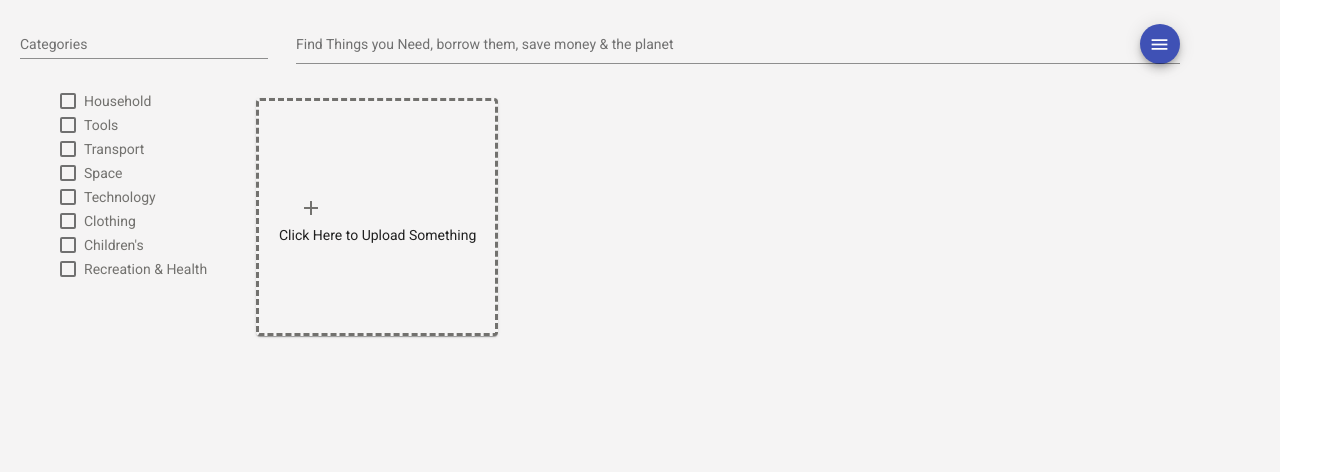
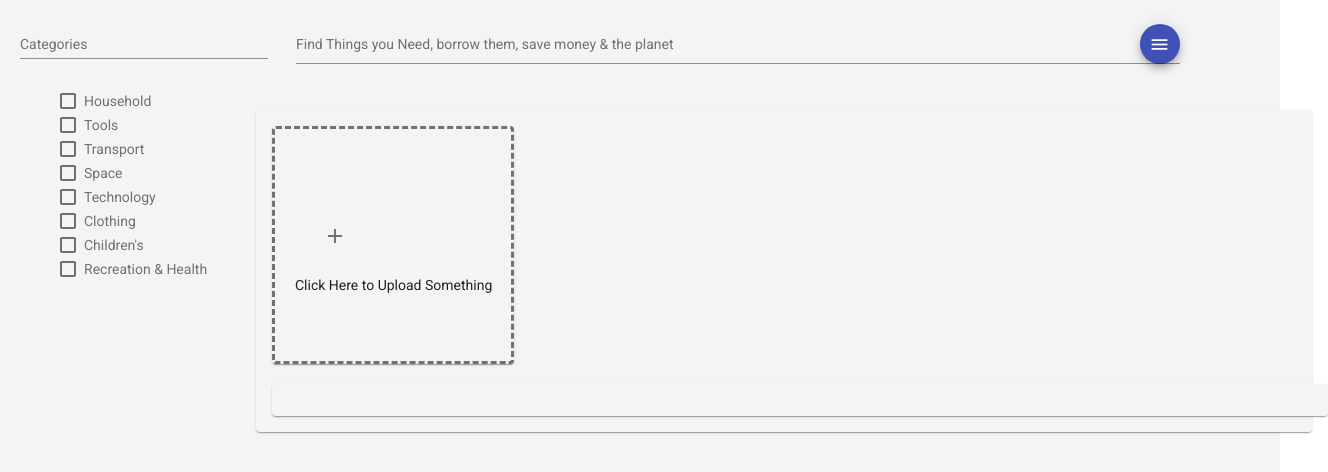
Before and after one commit to athirasarman/Whyable, an Angular app in the folder Solution/: page /layout in a window 1280 px wide. Shown: the top 472 px of the page, 1328 px wide, since content can reach past the window. Built offline with nearby package versions, Linux system fonts and the light colour scheme.

Commit message:
itemlist functionality

```diff
--- a/Solution/src/app/dashboard/additem/additem.component.html
+++ b/Solution/src/app/dashboard/additem/additem.component.html
@@ -3,9 +3,13 @@
       <div class="row">
         <div class="col">
           <mat-card class="add-item">
-           <mat-card-content>
-             <button mat-button> <mat-icon>add</mat-icon></button>
-             <p>Click Here to Upload Something</p>
+           <mat-card-content  class="content">
+             <button mat-button >
+              <mat-icon>add</mat-icon>
+              </button>
+              <br/>
+             <p>
+             Click Here to Upload Something</p>
            </mat-card-content>
           </mat-card>
         </div>
--- a/Solution/src/app/dashboard/additem/additem.component.scss
+++ b/Solution/src/app/dashboard/additem/additem.component.scss
@@ -37,4 +37,15 @@
 
 .mat-button{
   color:$font-color;
+  height:80px;
+  width:80px;
+  //justify-content: center;
+ // align-content: center;
+
 }
+
+.content{
+  justify-content: center;
+  align-content: center;
+
+}
--- a/Solution/src/app/dashboard/dashboard.module.ts
+++ b/Solution/src/app/dashboard/dashboard.module.ts
@@ -22,6 +22,7 @@ import { MatAutocompleteModule } from '@angular/material/autocomplete';
 import { ReactiveFormsModule } from '@angular/forms';
 import { SearchComponent } from './search/search.component';
 import { AdditemComponent } from './additem/additem.component';
+import { ItemslistComponent } from './itemslist/itemslist.component';
 
 
 
@@ -30,7 +31,8 @@ import { AdditemComponent } from './additem/additem.component';
   LayoutComponent,
   CategoriesComponent,
   SearchComponent,
-  AdditemComponent
+  AdditemComponent,
+  ItemslistComponent
   ],
   imports: [
     CommonModule,
--- /dev/null
+++ b/Solution/src/app/dashboard/itemslist/itemslist.component.html
@@ -0,0 +1,14 @@
+<form [formGroup]="addressForm">
+  <mat-card class="card">
+    <mat-card-content>
+      <app-additem></app-additem>
+      <mat-card class="card">
+        <mat-card-content >
+
+
+        </mat-card-content>
+      </mat-card>
+    </mat-card-content>
+  </mat-card>
+
+</form>
--- /dev/null
+++ b/Solution/src/app/dashboard/itemslist/itemslist.component.scss
@@ -0,0 +1,33 @@
+@import "src/styles/variables";
+
+.full-width {
+  width: 100%;
+}
+
+.card {
+  margin: 20px auto;
+  background-color: $dashboard-background-color;
+  width: 100%;
+  @media (max-width: $normal) {
+  flex-wrap: wrap;
+  }
+}
+
+.mat-radio-button {
+  display: block;
+  margin: 5px 0;
+}
+
+.row {
+  display: flex;
+  flex-direction: row;
+}
+
+.col {
+  flex: 1;
+  margin-right: 20px;
+}
+
+.col:last-child {
+  margin-right: 0;
+}
--- /dev/null
+++ b/Solution/src/app/dashboard/itemslist/itemslist.component.ts
@@ -0,0 +1,15 @@
+import { Component } from '@angular/core';
+import { FormBuilder, Validators } from '@angular/forms';
+
+@Component({
+  selector: 'app-itemslist',
+  templateUrl: './itemslist.component.html',
+  styleUrls: ['./itemslist.component.scss']
+})
+export class ItemslistComponent {
+  addressForm = this.fb.group({
+  });
+
+  constructor(private fb: FormBuilder) {}
+
+}
--- a/Solution/src/app/dashboard/layout/layout.component.html
+++ b/Solution/src/app/dashboard/layout/layout.component.html
@@ -5,6 +5,6 @@
 </div>
 <div class="example-sidenav-content">
   <app-search></app-search>
-  <app-additem></app-additem>
+  <app-itemslist></app-itemslist>
 </div>
 </div>
--- a/Solution/src/styles/variables.scss
+++ b/Solution/src/styles/variables.scss
@@ -1,4 +1,11 @@
 @import "src/styles/colors";
+
+$extra-small: 476px;
+$small: 576px;
+$medium: 768px;
+$normal: 1024px;
+$large: 992px;
+$extra-large: 1200px;
 
 //Dashboard Variables
 $dashboard-background-color:$light-grey;
```
Also changed, not shown: 1 other file (tests, documents, lock files or other folders).
